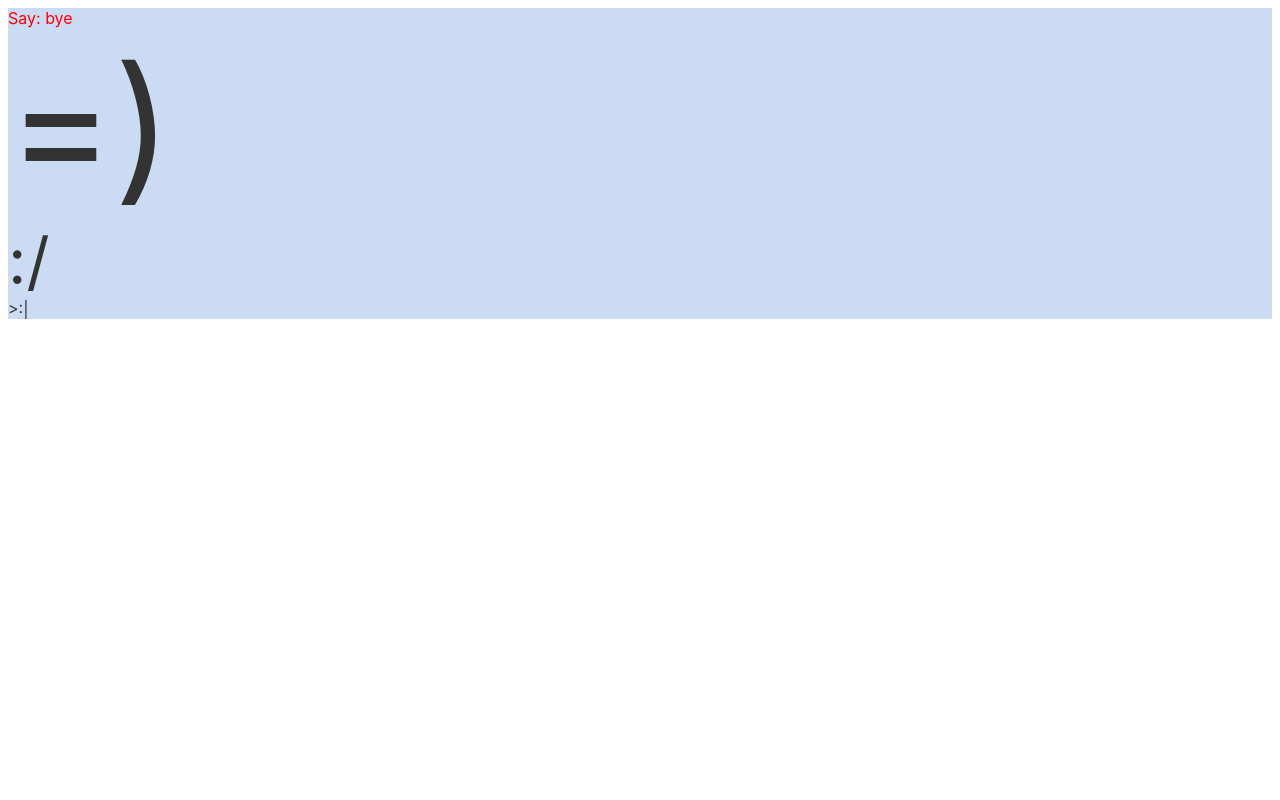
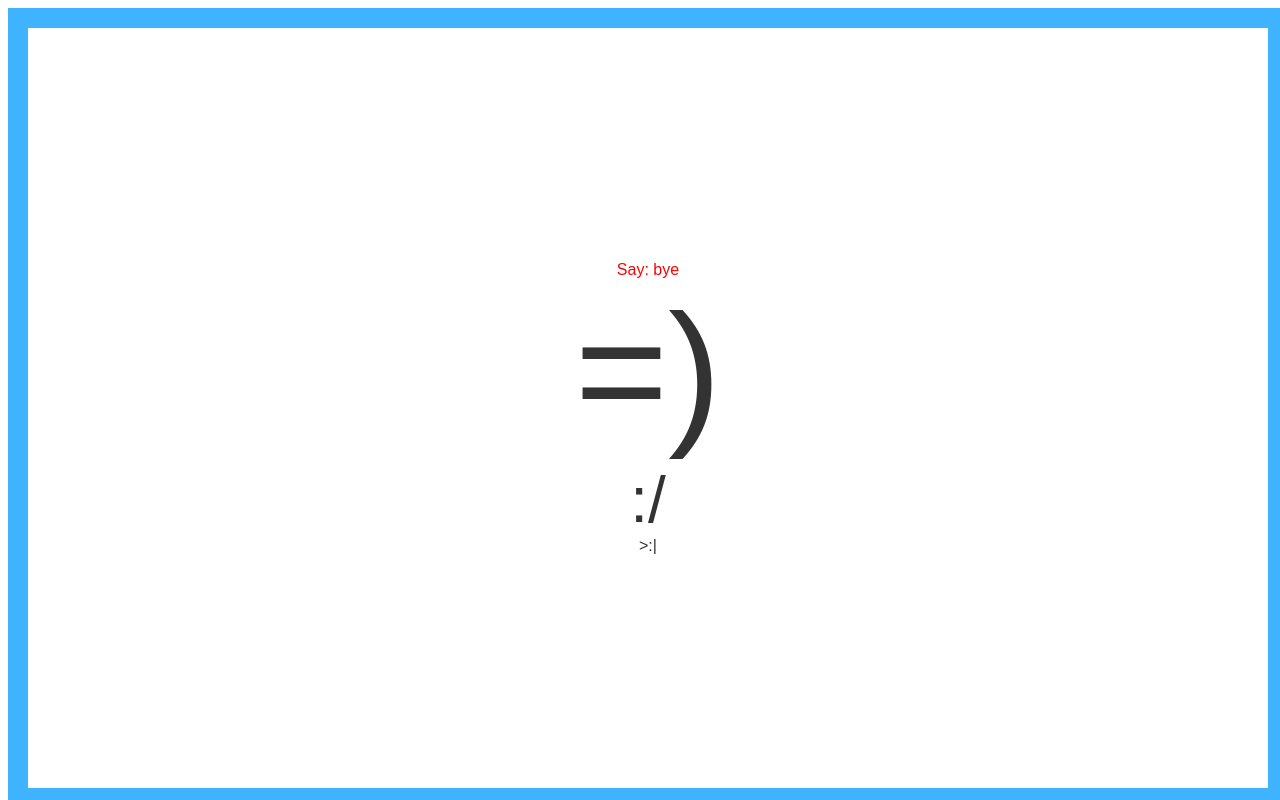
Before and after one commit to mrdougwright/svelte-playground, a Svelte app: page / in a window 1280 px wide. Built offline with nearby package versions, Linux system fonts and the light colour scheme.

Commit message:
container

```diff
--- a/src/App.svelte
+++ b/src/App.svelte
@@ -1,5 +1,6 @@
 <script>
   import Face from "./Face.svelte"
+  import Container from "./Container.svelte"
 
   let say = "hi"
 	setTimeout(() => {
@@ -7,20 +8,31 @@
 	}, 1000)
 </script>
 
+
+<Container>
+	<!-- this component's div -->
+	<div> Say: {say} </div>
+
+	<!-- this component and others affected by :global -->
+	<Face index={0} size="10"/>
+	<Face index={1} size="4"/>
+	<Face index={2}/>
+</Container>
+
+
+
+
+
+
 <style>
   /* affects styling for html in this component */
-  div { color: red }
+  div { color: red; }
 
 	/* affects styling globally, for all components in this file? */
-	:global(div) {
-		background: #cbdbf4;
+  :global(*) { box-sizing: border-box; }
+	:global(body, html) {
+		margin: 0;
+		height: 100vh;
+		overflow: hidden;
 	}
 </style>
-
-<!-- this component's div -->
-<div> Say: {say} </div>
-
-<!-- this component and others affected by :global -->
-<Face index={0} size="10"/>
-<Face index={1} size="4"/>
-<Face index={2}/>
--- /dev/null
+++ b/src/Container.svelte
@@ -0,0 +1,18 @@
+<div class="Container">
+  <!-- slot is a custom tag from Svelte -->
+  <slot></slot>
+</div>
+
+<style>
+	.Container {
+		height: 100vh;
+		width: 100vw;
+		font-family: 'Nunito', sans-serif;
+		border: solid  #40b3ff 20px;
+		padding: 20px;
+		display: flex;
+		flex-direction: column;
+		justify-content: center;
+		align-items: center;
+	}
+</style>
```
